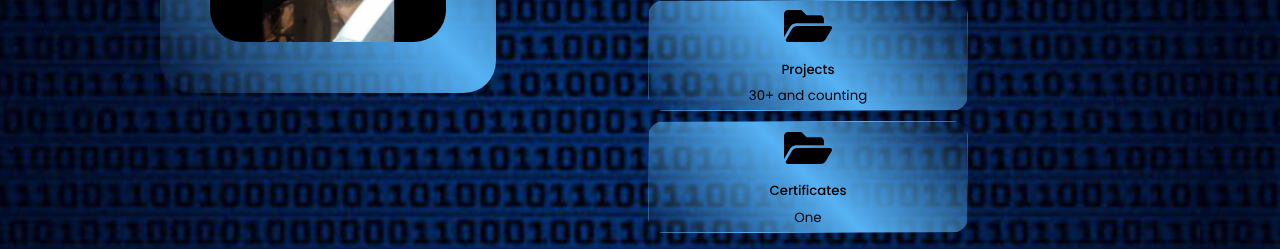
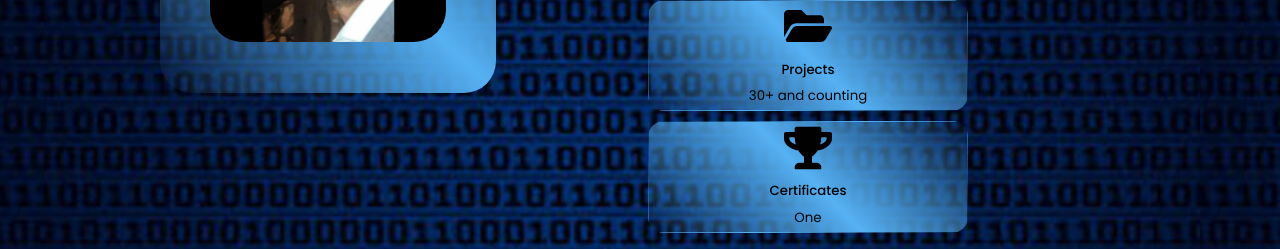
Before and after one commit to JonSno29/CVwebsitE, a React (Create React App) app: page / in a window 1280 px wide. Shown: the part 1660-1909 px from the top of the page. Built offline with nearby package versions, Linux system fonts and the light colour scheme; the HTML template or start-up script is replaced by a standard one.

Commit message:
updated logo about

```diff
--- a/src/components/about/About.jsx
+++ b/src/components/about/About.jsx
@@ -1,7 +1,7 @@
 import React from "react";
 import "./about.css";
 import ME from "../../assets/cvresumEPIC.jpeg";
-import { FaAward, FaUsers, FaFolderOpen } from "react-icons/fa";
+import { FaAward, FaUsers, FaFolderOpen, FaTrophy } from "react-icons/fa";
 
 const About = () => {
   return (
@@ -31,7 +31,7 @@ const About = () => {
               <small>30+ and counting</small>
             </article>
              <article className="about__card">
-              <FaFolderOpen className="about__icon" />
+              <FaTrophy className="about__icon" />
               <h5>Certificates</h5>
               <small>One</small>
             </article>
```
